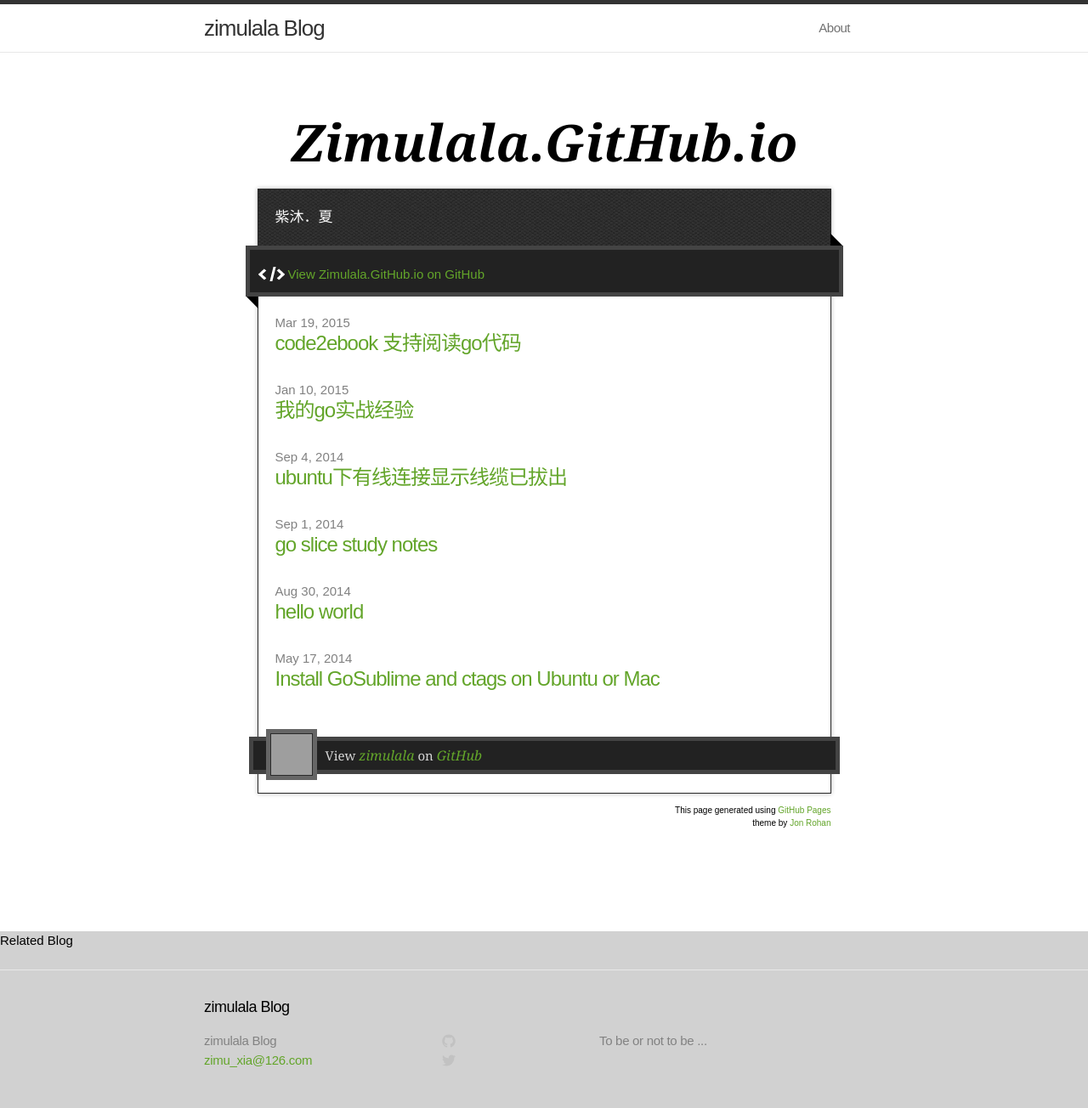
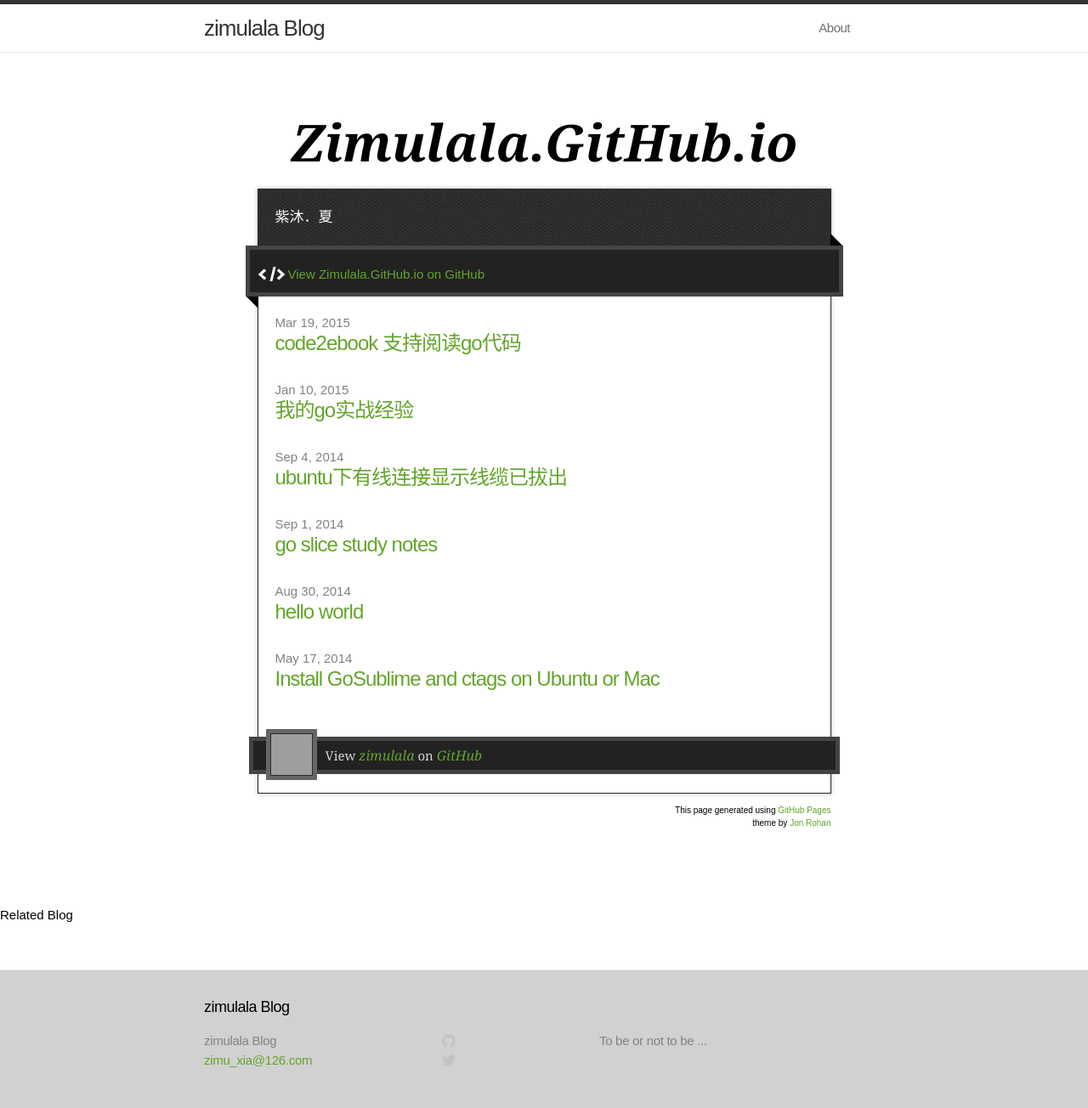
Before and after one commit to zimulala/zimulala.github.io, a Jekyll site: the page built from index.html, in a window 1280 px wide. Shown: the whole page at 85% size. Built offline with Jekyll 4.4.1, drawn with Linux system fonts in a browser that asks for light colours; nearby versions of some CDN libraries; grey boxes are pictures that could not be loaded.

Commit message:
Update default.html

```diff
--- a/_layouts/default.html
+++ b/_layouts/default.html
@@ -11,9 +11,7 @@
       <div class="wrap">
       {{ content }}
       </div>
-    </div>
-
-    <div class="sidenav">
+      <div class="sidenav">
 		<h2>Related Blog</h2>
 		<ul class="artical-list">
 			{% for category in page.categories %}
@@ -25,6 +23,7 @@
 			{% endfor %}
 		</ul>
 	　</div>
+    </div>
 
     {% include footer.html %}
 
```
